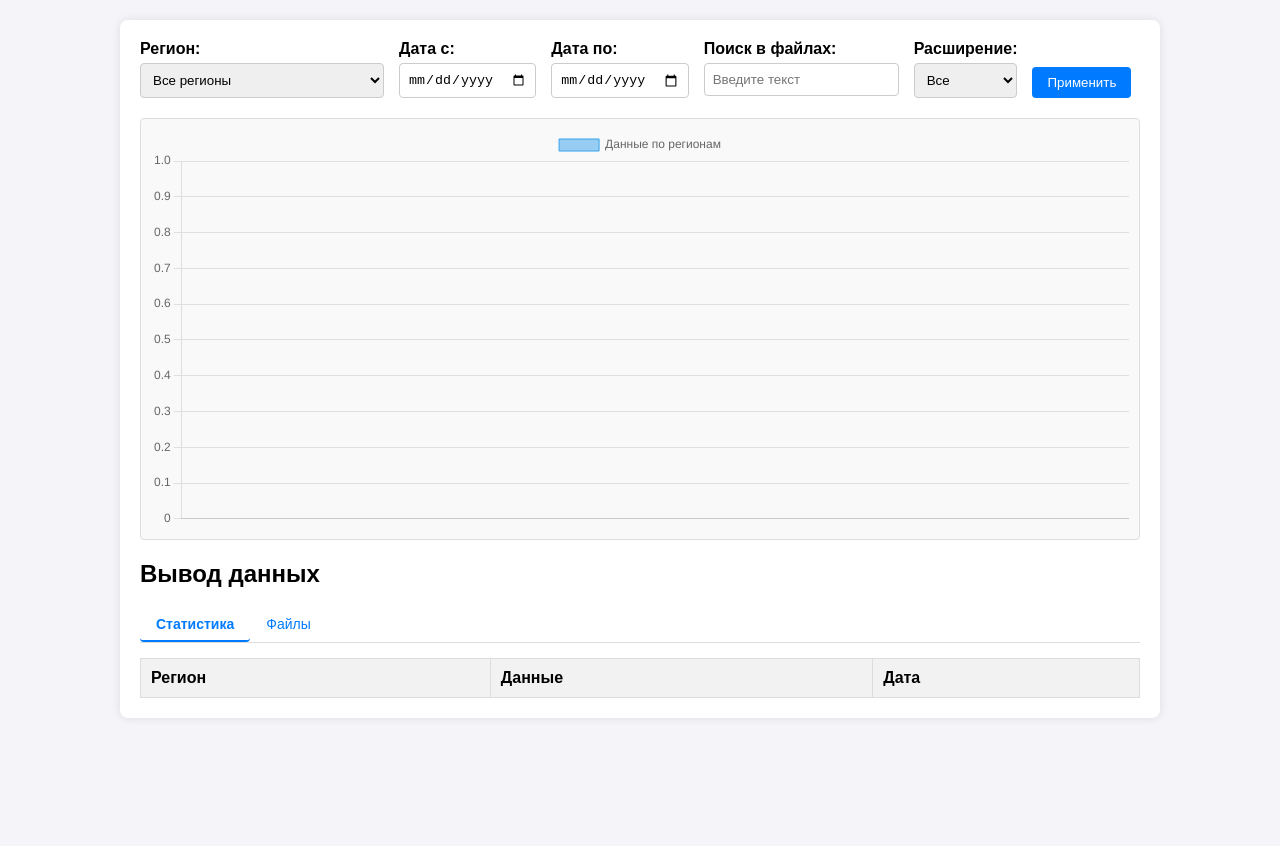
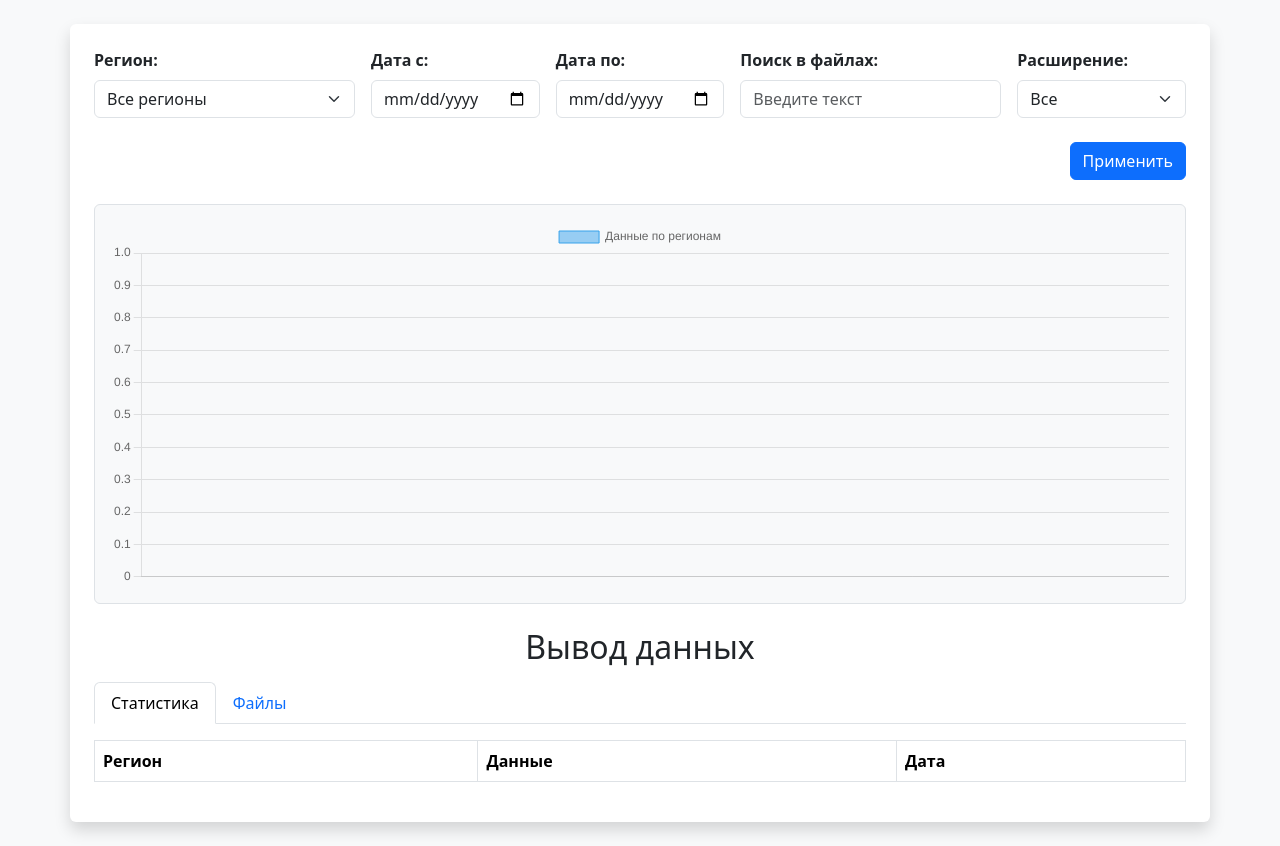
Before and after one commit to Bex7878/ghalam_practice, a website: page frontend/home.html in a window 1280 px wide. Before the commit the page ends 800 px from the top, so only its background shows below. Drawn offline with nearby package versions, Linux system fonts and the light colour scheme.

Commit message:
bootstrap homehtml

```diff
--- a/frontend/home.html
+++ b/frontend/home.html
@@ -2,16 +2,15 @@
 <html lang="en">
 <head>
     <meta charset="UTF-8">
-    <link rel="stylesheet" href="home_style.css">
     <title>Карта и поиск файлов</title>
+    <link href="https://cdn.jsdelivr.net/npm/bootstrap@5.3.7/dist/css/bootstrap.min.css" rel="stylesheet" integrity="sha384-LN+7fdVzj6u52u30Kp6M/trliBMCMKTyK833zpbD+pXdCLuTusPj697FH4R/5mcr" crossorigin="anonymous">
 </head>
-<body>
-<div class="container">
-    <div class="filters">
-        <!-- Существующие фильтры -->
-        <div class="filter-group">
-            <label for="region">Регион:</label>
-            <select id="region">
+<body class="bg-light p-4">
+<div class="container bg-white p-4 rounded shadow">
+    <div class="row g-3 mb-4">
+        <div class="col-md-3">
+            <label for="region" class="form-label fw-bold">Регион:</label>
+            <select id="region" class="form-select">
                 <option value="all">Все регионы</option>
                 <option value="abay">Абайская область</option>
                 <option value="akmola">Акмолинская область</option>
@@ -36,25 +35,24 @@
             </select>
         </div>
 
-        <div class="filter-group">
-            <label for="date_from">Дата с:</label>
-            <input type="date" id="date_from">
+        <div class="col-md-2">
+            <label for="date_from" class="form-label fw-bold">Дата с:</label>
+            <input type="date" id="date_from" class="form-control">
         </div>
 
-        <div class="filter-group">
-            <label for="date_to">Дата по:</label>
-            <input type="date" id="date_to">
+        <div class="col-md-2">
+            <label for="date_to" class="form-label fw-bold">Дата по:</label>
+            <input type="date" id="date_to" class="form-control">
         </div>
 
-        <!-- Новые поля для поиска файлов -->
-        <div class="filter-group">
-            <label for="search-input">Поиск в файлах:</label>
-            <input type="text" id="search-input" placeholder="Введите текст">
+        <div class="col-md-3">
+            <label for="search-input" class="form-label fw-bold">Поиск в файлах:</label>
+            <input type="text" id="search-input" class="form-control" placeholder="Введите текст">
         </div>
 
-        <div class="filter-group">
-            <label for="extension">Расширение:</label>
-            <select id="extension">
+        <div class="col-md-2">
+            <label for="extension" class="form-label fw-bold">Расширение:</label>
+            <select id="extension" class="form-select">
                 <option value="">Все</option>
                 <option value=".html">.html</option>
                 <option value=".txt">.txt</option>
@@ -64,23 +62,30 @@
             </select>
         </div>
 
-        <button id="apply-filters">Применить</button>
+        <div class="col-md-12 d-flex justify-content-end">
+            <button id="apply-filters" class="btn btn-primary mt-2">Применить</button>
+        </div>
     </div>
 
-    <div class="map-container">
+    <div class="mb-4 p-3 bg-light border rounded" style="height: 400px;">
         <canvas id="map-chart"></canvas>
     </div>
 
-    <div class="data-table">
-        <h2>Вывод данных</h2>
-        <div class="tabs">
-            <button class="tab-btn active" data-tab="stats-tab">Статистика</button>
-            <button class="tab-btn" data-tab="files-tab">Файлы</button>
-        </div>
+    <div>
+        <h2 class="text-center mb-3">Вывод данных</h2>
 
-        <!-- Таблица статистики (существующая) -->
-        <div id="stats-tab" class="tab-content active">
-            <table id="data">
+        <ul class="nav nav-tabs mb-3" id="dataTabs" role="tablist">
+            <li class="nav-item" role="presentation">
+                <button class="nav-link active" id="stats-tab-btn" data-bs-toggle="tab" data-bs-target="#stats-tab" type="button" role="tab">Статистика</button>
+            </li>
+            <li class="nav-item" role="presentation">
+                <button class="nav-link" id="files-tab-btn" data-bs-toggle="tab" data-bs-target="#files-tab" type="button" role="tab">Файлы</button>
+            </li>
+        </ul>
+
+        <div class="tab-content" id="dataTabsContent">
+            <div class="tab-pane fade show active" id="stats-tab" role="tabpanel">
+                <table class="table table-bordered table-striped">
                     <thead>
                     <tr>
                         <th>Регион</th>
@@ -88,14 +93,12 @@
                         <th>Дата</th>
                     </tr>
                     </thead>
-                <tbody id="data-body">
-                </tbody>
+                    <tbody id="data-body"></tbody>
                 </table>
             </div>
 
-        <!-- Новая таблица для отображения файлов -->
-        <div id="files-tab" class="tab-content">
-            <table id="files-data">
+            <div class="tab-pane fade" id="files-tab" role="tabpanel">
+                <table class="table table-bordered">
                     <thead>
                     <tr>
                         <th>Имя файла</th>
@@ -104,13 +107,14 @@
                         <th>Действия</th>
                     </tr>
                     </thead>
-                <tbody id="files-body">
-                </tbody>
+                    <tbody id="files-body"></tbody>
                 </table>
             </div>
         </div>
     </div>
+</div>
 
+<script src="https://cdn.jsdelivr.net/npm/bootstrap@5.3.7/dist/js/bootstrap.bundle.min.js" integrity="sha384-ndDqU0Gzau9qJ1lfW4pNLlhNTkCfHzAVBReH9diLvGRem5+R9g2FzA8ZGN954O5Q" crossorigin="anonymous"></script>
 <script src="https://cdn.jsdelivr.net/npm/chart.js"></script>
 <script src="home_script.js"></script>
 </body>
```
Also changed, not shown: 1 other file. Lines whose indentation alone changed are shown as unchanged.
